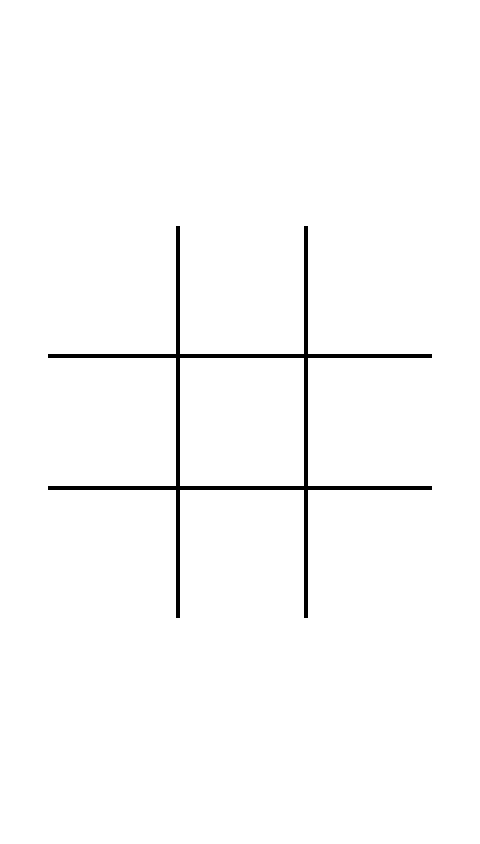
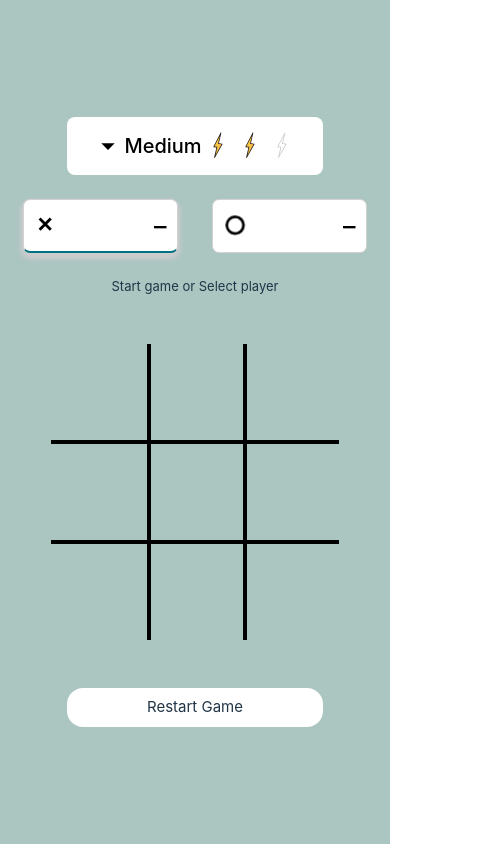
Before and after one commit to roman-duke/React-tic-tac-toe, a React (Vite) app: page / in a window 390 px wide. Shown: the whole page, 480 px wide, since content can reach past the window. Built offline with nearby package versions, Linux system fonts and the light colour scheme.

Commit message:
Added the difficulty modes to the minimax algorithm, fixed some bugs and changed the styling of some components

```diff
--- a/src/App.jsx
+++ b/src/App.jsx
@@ -1,29 +1,122 @@
 import { useState } from 'react';
 import Board from './Board/board';
+import ScoreBoard from './Scoreboard/scoreboard';
+import Notification from './Notification/notification';
+import GameMode from './GameMode/gamemode';
+import GameRestart from './GameRestart/gamerestart';
+import calculateWinner from './win_checker';
 import './App.scss'
-
-// function PlayerDisplay() {
-
-// }
 
 export default function Game() {
   const [xIsNext, setXIsNext] = useState(true);
   const [history, setHistory] = useState([Array(9).fill(null)]);
+  const [scores, setScores] = useState([null, null]);
+  const [isScoreUpdated, setIsScoreUpdated] = useState(false);
   const [compStart, setCompStart] = useState(false);
+  const [compMode, setCompMode] = useState(true);
+  const [gameMode, setGameMode] = useState(1);
+  const [computerTurn, setComputerTurn] = useState(false);
+
+  const cross_score = scores[0] !== null ? scores[0] : <>&ndash;</>;
+  const nought_score = scores[1] !== null ? scores[1] : <>&ndash;</>;
 
   const currentSquares = history[history.length - 1];
 
+  // Decide if it's computer's turn based on if computer started first
+  function changecompTurn() {
+
+    if (compMode) {
+      const availableSpaces = currentSquares.filter(item => item === null).length;
+
+      if (compStart) {
+        availableSpaces % 2 == 0 ? setComputerTurn(true) : setComputerTurn(false);
+      }
+      else if (compStart == false) {
+        availableSpaces % 2 == 1 ? setComputerTurn(true) : setComputerTurn(false);
+      }
+    }
+  }
+
+  function changeGameMode(mode) {
+    setGameMode(mode);
+    mode == 3 ? setCompMode(false) : setCompMode(true);
+  }
+
+  function scoreUpdate() {
+    const nextScores = scores.slice();
+    if (calculateWinner(currentSquares).piece == 'x') {
+      nextScores[0] += 1;
+      setScores(nextScores);
+    }
+
+    else if (calculateWinner(currentSquares).piece == 'o') {
+      nextScores[1] += 1;
+      setScores(nextScores);
+    }
+  }
+
+  function computerToStart() {
+    if (!(compStart || computerTurn)) {
+      setCompStart(true);
+      setComputerTurn(true);
+    }
+  }
+
+  if (calculateWinner(currentSquares) && isScoreUpdated == false) {
+    scoreUpdate();
+    setIsScoreUpdated(true);
+  }
+
+
   function handleGamePlay(nextSquares) {
     setHistory([...history, nextSquares]);
-    setXIsNext(!xIsNext);
+    nextSquares.includes(null) && !calculateWinner(nextSquares)  ? setXIsNext(!xIsNext) : null;
+    changecompTurn();
+  }
+
+  function resetGame() {
+    setHistory([Array(9).fill(null)]);
+    setXIsNext(true);
+    setIsScoreUpdated(false);
+    setCompStart(false);
+    setComputerTurn(false);
   }
 
   return (
-    <Board
-      compStart={compStart}
-      xIsNext={xIsNext}
-      squares={currentSquares}
-      onPlay={handleGamePlay}
-    />
+    <>
+      <GameMode
+        onSelect={resetGame}
+        changeMode={changeGameMode}
+        gameMode={gameMode}
+      />
+
+      <ScoreBoard
+        noDraw={currentSquares.includes(null)}
+        xIsNext={xIsNext}
+        playerOneScore={cross_score}
+        playerTwoScore={nought_score}
+        computerToStart={computerToStart}
+      />
+
+      <Notification
+        xIsNext={xIsNext}
+        gameWin={calculateWinner(currentSquares)}
+        squares={currentSquares}
+        computerMode={compMode}
+      />
+
+
+        <Board
+          gameMode={gameMode}
+          compTurn={computerTurn}
+          computerMode={compMode}
+          computerStart={compStart}
+          xIsNext={xIsNext}
+          squares={currentSquares}
+          onPlay={handleGamePlay}
+        />
+
+      <GameRestart onReset={resetGame}/>
+    </>
   )
 }
--- a/src/Board/board.jsx
+++ b/src/Board/board.jsx
@@ -1,12 +1,18 @@
 import PropTypes from 'prop-types'
-// import computer from '../minimax'
+import Nought from '../Svg/nought'
+import Cross from '../Svg/cross'
+import calculateWinner from '../win_checker'
+import computer from '../minimax'
 import './board.scss'
 
 Board.propTypes = {
   squares: PropTypes.array.isRequired,
   xIsNext: PropTypes.bool.isRequired,
-  // comp_turn: PropTypes.bool.isRequired,
+  compTurn: PropTypes.bool.isRequired,
+  computerStart: PropTypes.bool.isRequired,
+  computerMode: PropTypes.bool.isRequired,
   onPlay: PropTypes.func.isRequired,
+  gameMode: PropTypes.number.isRequired,
 }
 
 Square.propTypes = {
@@ -23,9 +29,7 @@ function Piece({piece}) {
   if (piece == "o") {
     return (
       <div className="piece-o">
-        <svg id="nought" viewBox="0 0 24 24">
-          <path d="M21 12C21 16.9706 16.9706 21 12 21C7.02944 21 3 16.9706 3 12C3 7.02944 7.02944 3 12 3C16.9706 3 21 7.02944 21 12Z"/>
-        </svg>
+        <Nought />
       </div>
     )
   }
@@ -33,9 +37,7 @@ function Piece({piece}) {
   else if (piece == "x") {
     return (
       <div className="piece-x">
-        <svg id="cross" viewBox="0 0 24 24">
-          <path d="M6 18L18 6M6 6l12 12" />
-        </svg>
+        <Cross />
       </div>
     )
   }
@@ -78,12 +80,31 @@ function Square({pos, value, onSquareClick}) {
 }
 
 export default function Board(props) {
+  const nextSquares = props.squares.slice();
+
+
+  function handleCompMove() {
+
+    if (props.computerMode) {
+      if (props.computerStart == true && props.compTurn == true) {
+        nextSquares[computer(nextSquares, 'x', 'o', props.gameMode)[1]] = 'x';
+      }
+
+      else if(props.computerStart == false && props.compTurn == true){
+        const comp_pos = computer(nextSquares, 'o', 'x', props.gameMode);
+        nextSquares[comp_pos[1]] = 'o';
+      }
+    }
+
+    props.onPlay(nextSquares);
+  }
+
+  setTimeout(() => props.compTurn && !calculateWinner(nextSquares) ? handleCompMove() : null, 600);
+
   function handleClick(i) {
-    if (calculateWinner(props.squares) || props.squares[i]) {
+    if (calculateWinner(props.squares) || props.squares[i] || props.compTurn) {
       return;
     }
-
-    const nextSquares = props.squares.slice();
 
     if (props.xIsNext) {
       nextSquares[i] = 'x';
@@ -93,8 +114,6 @@ export default function Board(props) {
 
     props.onPlay(nextSquares);
   }
-
-  // const winner = calculateWinner(props.squares);
 
   // create an array consisting of numbers 0 to 8
   const cells = [...Array(9).keys()];
@@ -112,28 +131,3 @@ export default function Board(props) {
     </div>
   )
 }
-
-function calculateWinner(squares) {
-  const win_moves = [
-    [0, 1, 2],
-    [3, 4, 5],
-    [6, 7, 8],
-    [0, 3, 6],
-    [1, 4, 7],
-    [2, 5, 8],
-    [0, 4, 8],
-    [2, 4, 6]
-  ]
-
-  for (let i=0; i<8; i++) {
-    const [a, b, c] = win_moves[i];
-    if ((squares[a] !== null) && (squares[a] == squares[b]) && (squares[b] == squares[c])) {
-      return {
-        win_state: true,
-        index: i,
-      }
-    }
-  }
-
-  return false
-}
--- a/src/Board/board.scss
+++ b/src/Board/board.scss
@@ -1,11 +1,12 @@
 .board {
   display: grid;
   padding: 3rem;
-  grid-template-columns: 8rem 8rem 8rem;
+  grid-template-columns: 7rem 7rem 7rem;
+  background-color: rgb(171, 197, 193);
 
   .cell {
     aspect-ratio: 1 / 1;
-    width: 8rem;
+    width: 7rem;
     display: flex;
     justify-content: center;
     align-items: center;
@@ -23,7 +24,7 @@
 #nought{
   width: 65%;
   stroke: black;
-  fill: white;
+  fill: none;
   rotate: -90deg;
   transform: rotate3d(1, 0, 0, 180deg);
   stroke-dasharray: 236%;
@@ -61,3 +62,24 @@
     stroke-dashoffset: 0;
   }
 }
+
+
+@media screen and (max-width: 450px) {
+  .board {
+    grid-template-columns: 6rem 6rem 6rem;
+
+    .cell {
+      width: 6rem;
+    }
+  }
+}
+
+@media screen and (max-width: 385px) {
+  .board {
+    grid-template-columns: 5rem 5rem 5rem;
+
+    .cell {
+      width: 5rem;
+    }
+  }
+}
--- a/src/GameMode/gamemode.scss
+++ b/src/GameMode/gamemode.scss
@@ -11,6 +11,7 @@
     display: flex;
     align-items: center;
     justify-content: center;
+    margin-bottom: 1.5rem;
     text-align: center;
 
     background-color: #fff;
--- /dev/null
+++ b/src/GameRestart/gamerestart.jsx
@@ -0,0 +1,14 @@
+import PropTypes from 'prop-types'
+import './gamerestart.scss'
+
+GameRestart.propTypes ={
+  onReset: PropTypes.func.isRequired,
+}
+
+export default function GameRestart({onReset}) {
+  return (
+    <div onClick={() => onReset()} className="restart-game">
+      Restart Game
+    </div>
+  )
+}
--- /dev/null
+++ b/src/GameRestart/gamerestart.scss
@@ -0,0 +1,9 @@
+.restart-game {
+  background: #fff;
+  width: 15rem;
+  padding: 0.5rem;
+  border-radius: 1rem;
+
+  font-size: 150%;
+  cursor: pointer;
+}
--- a/src/Notification/notification.scss
+++ b/src/Notification/notification.scss
@@ -1,5 +1,6 @@
 .notification {
   display: flex;
+  justify-content: center;
   align-items: flex-end;
   font-size: 130%;
   margin-top: 1.5rem;
--- a/src/Scoreboard/score.scss
+++ b/src/Scoreboard/score.scss
@@ -32,7 +32,7 @@
 
   .active {
     box-shadow: 0 4px 5px 2px #cdcdcd;
-    border-bottom: 2px solid green;
+    border-bottom: 2px solid rgb(0, 115, 128);
 
     &:active {
       box-shadow: 0 4px 5px 2px #cdcdcd;
@@ -52,3 +52,25 @@
     }
   }
 }
+
+@media screen and (max-width: 450px) {
+  .score-bar {
+    width: 21.5rem;
+
+    .left-bar, .right-bar {
+      padding: 0.65rem;
+    }
+
+    .cross, .nought {
+      #cross, #nought {
+        width: 1.4rem;
+      }
+    }
+  }
+}
+
+@media screen and (max-width: 385px) {
+  .score-bar {
+    width: 20rem;
+  }
+}
--- a/src/index.css
+++ b/src/index.css
@@ -29,6 +29,8 @@ body {
   place-items: center;
   min-width: 320px;
   min-height: 100vh;
+
+  background-color: rgb(171, 197, 193);
 }
 
 h1 {
--- a/src/minimax.js
+++ b/src/minimax.js
@@ -1,10 +1,11 @@
 import _ from 'lodash';
+import calculateWinner from './win_checker';
 
-export default function computer(board, maximizer, minimizer) {
+export default function computer(board, maximizer, minimizer, mode) {
   const [max_score, draw_score, min_score] = [10, 0, -10];
 
   function best_move(board, piece) {
-    const available_pos = board.moves.map((val, idx) => {
+    const available_pos = board.map((val, idx) => {
       if (val == null) return idx
     }).filter(item => typeof(item) == 'number');
 
@@ -13,13 +14,13 @@ export default function computer(board, maximizer, minimizer) {
     function calculate(piece_type) {
       for (let pos of available_pos) {
         const temp_board = _.cloneDeep(board);
-        temp_board.move(pos, piece_type);
+        temp_board[pos] =piece_type;
 
-        if (temp_board.game_win()) {
+        if (calculateWinner(temp_board)) {
           piece_type == maximizer ? scores.push(max_score) : scores.push(min_score); break
         }
 
-        else if (!temp_board.game_win() && !temp_board.moves.includes(null)) {
+        else if (!calculateWinner(temp_board) && !temp_board.includes(null)) {
           scores.push(draw_score); break
         } else {
           piece_type == maximizer ? scores.push(best_move(temp_board, minimizer))
@@ -41,5 +42,23 @@ export default function computer(board, maximizer, minimizer) {
 
   }
 
+  const available_pos = board.map((val, idx) => {
+    if (val == null) return idx
+  }).filter(item => typeof(item) == 'number');
+
+  if (mode == 0) {
+    const randomIndex = Math.floor(Math.random() * available_pos.length);
+    return [null, available_pos[randomIndex]]
+  }
+
+  else if (mode == 1) {
+    if (available_pos.length >= 8) {
+      const randomIndex = Math.floor(Math.random() * available_pos.length);
+      return [null, available_pos[randomIndex]];
+    } else {
+      return best_move(board, maximizer);
+    }
+  }
+
   return best_move(board, maximizer);
 }
--- a/src/win_checker.js
+++ b/src/win_checker.js
@@ -15,7 +15,8 @@ export default function calculateWinner(squares) {
     if ((squares[a] !== null) && (squares[a] == squares[b]) && (squares[b] == squares[c])) {
       return {
         win_state: true,
-        index: i,
+        win_index: i,
+        piece: squares[a],
       }
     }
   }
```
